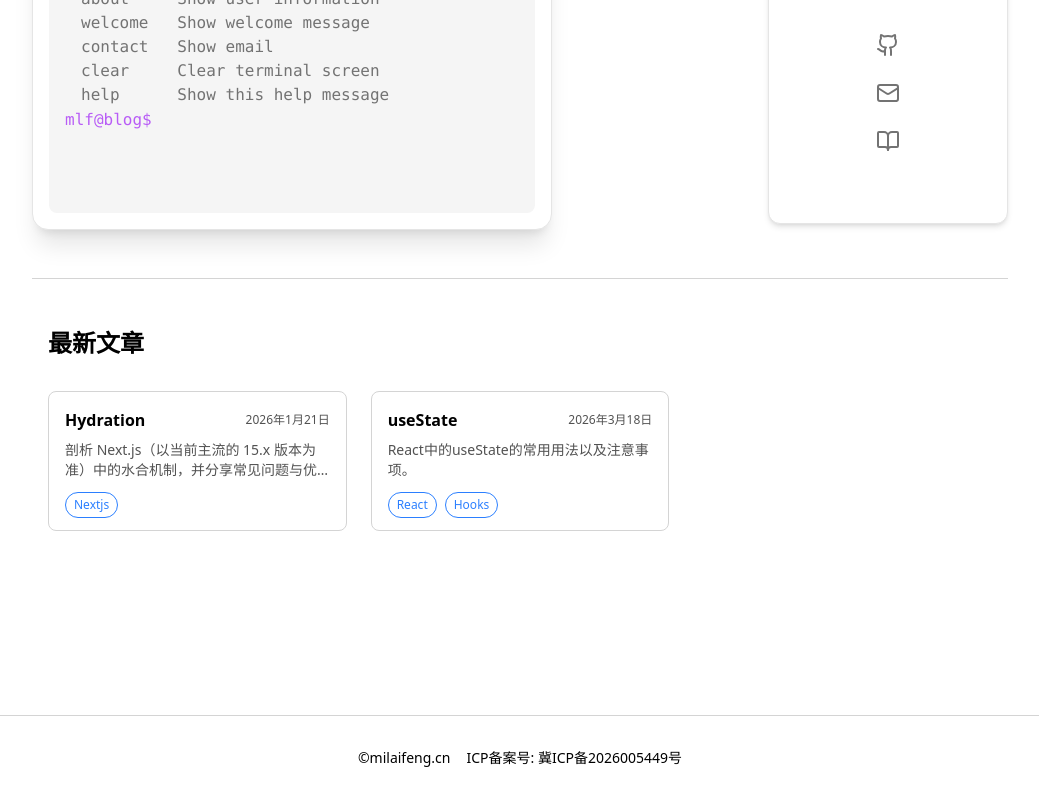
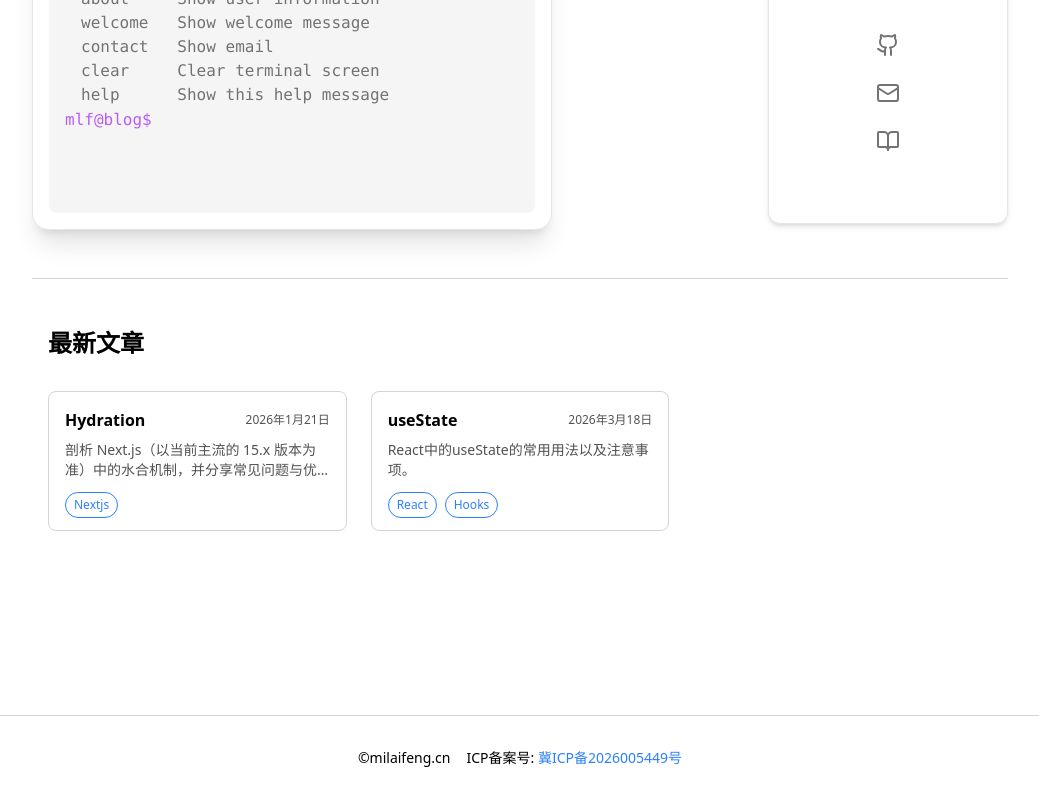
Before and after one commit to milaifeng/portfolio, a Next.js app: page / in a window 1280 px wide. Shown: the part 240-1040 px from the top of the page, without its empty margins (120-1159 px from the left). Built offline with nearby package versions, Linux system fonts and the light colour scheme.

Commit message:
修改备案号颜色

```diff
--- a/components/Footer.tsx
+++ b/components/Footer.tsx
@@ -6,7 +6,7 @@ const Footer = () => {
       <div className="w-full border-t border-t-neutral-300 bg-white py-8 mt-12 flex justify-center dark:bg-neutral-900 dark:border-t-neutral-700 text-sm text-center gap-4">
         ©milaifeng.cn
         <Link href="https://beian.miit.gov.cn/" target="_blank">
-          ICP备案号: 冀ICP备2026005449号
+          ICP备案号:<span className="text-blue-500"> 冀ICP备2026005449号</span>
         </Link>
       </div>
     </footer>
--- a/components/home/InfoCard.tsx
+++ b/components/home/InfoCard.tsx
@@ -23,7 +23,7 @@ const InfoCard = () => {
           <Github size={24} className="w-6 h-6 text-neutral-500" />
         </Link>
         <Link
-          href="https://mail.google.com/"
+          href="https://mail.qq.com/"
           className="w-full h-10 flex justify-center items-center"
         >
           <Mail size={24} className="w-6 h-6 text-neutral-500" />
```
